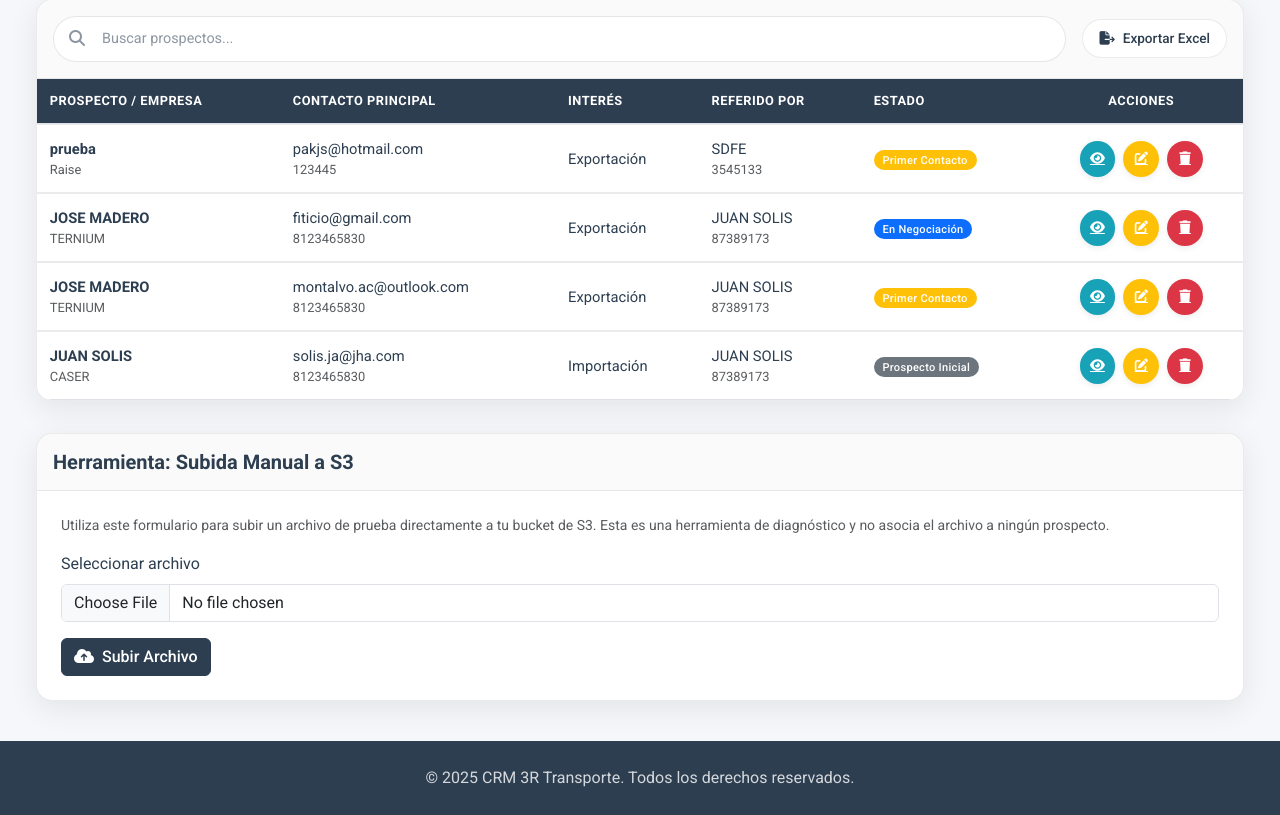
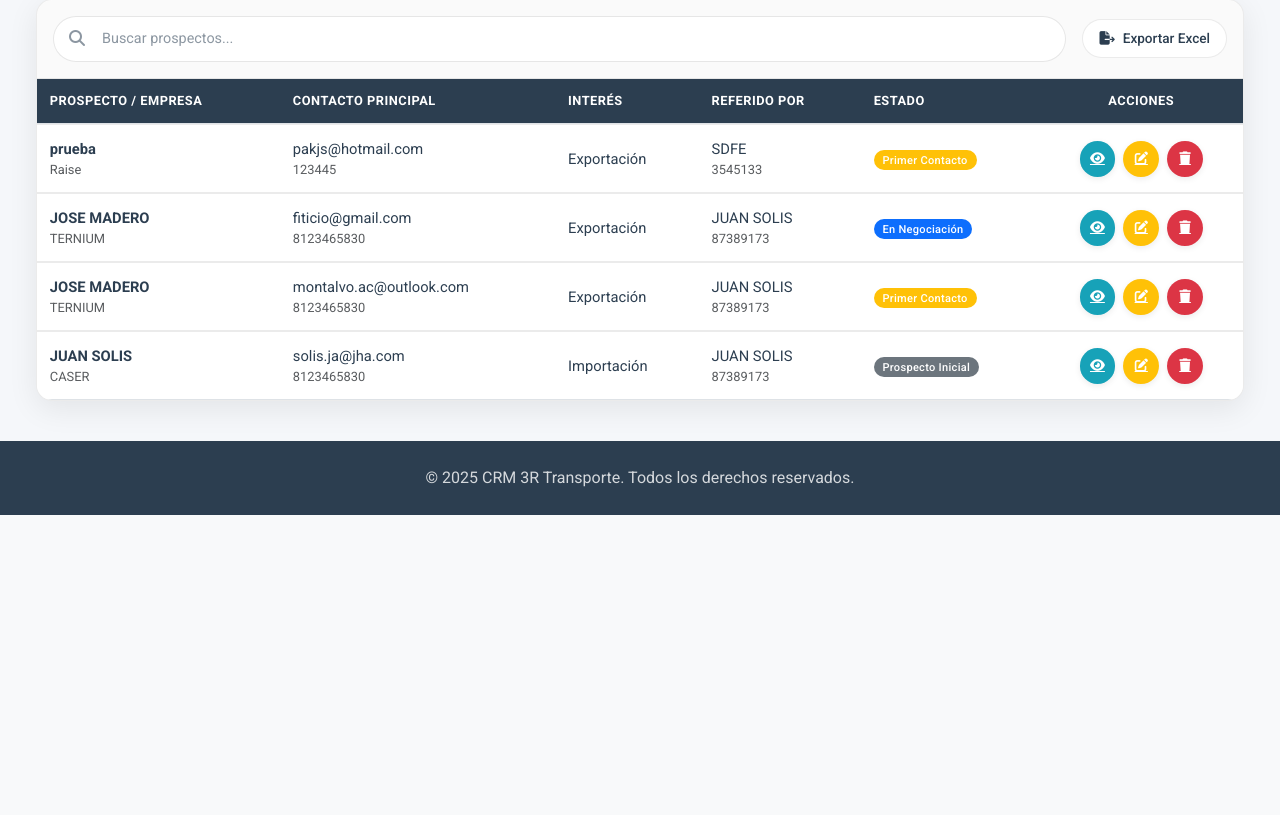
Before and after one commit to lhuskyl271/3R-TRANSPORTE, a Django app: page /prospectos/ in a window 1280 px wide. Shown: the part 448-1263 px from the top of the page. After the commit the page ends 963 px from the top, so only its background shows below. Run offline with Django 5.2, Linux system fonts and the light colour scheme; a user stored in the database is signed in; data comes from the database, SQL or seed files in the repository.

Commit message:
Update prospecto_list.html before

```diff
--- a/ventas/templates/ventas/prospecto_list.html
+++ b/ventas/templates/ventas/prospecto_list.html
@@ -682,6 +682,7 @@
             </a>
         </div>
 
+        <!-- Vista de tabla para escritorio -->
         <div class="table-container">
             <table class="table">
                 <thead>
@@ -752,6 +753,7 @@
             </table>
         </div>
 
+        <!-- Vista de tarjetas para móviles -->
         <div class="mobile-cards-view">
             {% for prospecto in prospectos %}
             <div class="prospecto-card">
@@ -890,27 +892,5 @@
             </div>
         {% endif %}
     </div>
-
-    <div class="data-panel">
-        <div class="toolbar">
-            <h5 class="mb-0 fw-bold" style="color: var(--text-primary);">Herramienta: Subida Manual a S3</h5>
-        </div>
-        <div class="p-4">
-            <p class="text-muted small mb-3">
-                Utiliza este formulario para subir un archivo de prueba directamente a tu bucket de S3.
-                Esta es una herramienta de diagnóstico y no asocia el archivo a ningún prospecto.
-            </p>
-            <form action="{% url 'upload_to_s3_manual' %}" method="post" enctype="multipart/form-data">
-                {% csrf_token %}
-                <div class="mb-3">
-                    <label for="archivoInput" class="form-label">Seleccionar archivo</label>
-                    <input class="form-control" type="file" id="archivoInput" name="archivo" required>
-                </div>
-                <button type="submit" class="btn btn-primary">
-                    <i class="fas fa-cloud-upload-alt me-2"></i>Subir Archivo
-                </button>
-            </form>
-        </div>
-    </div>
-    </div>
+</div>
 {% endblock %}
```
